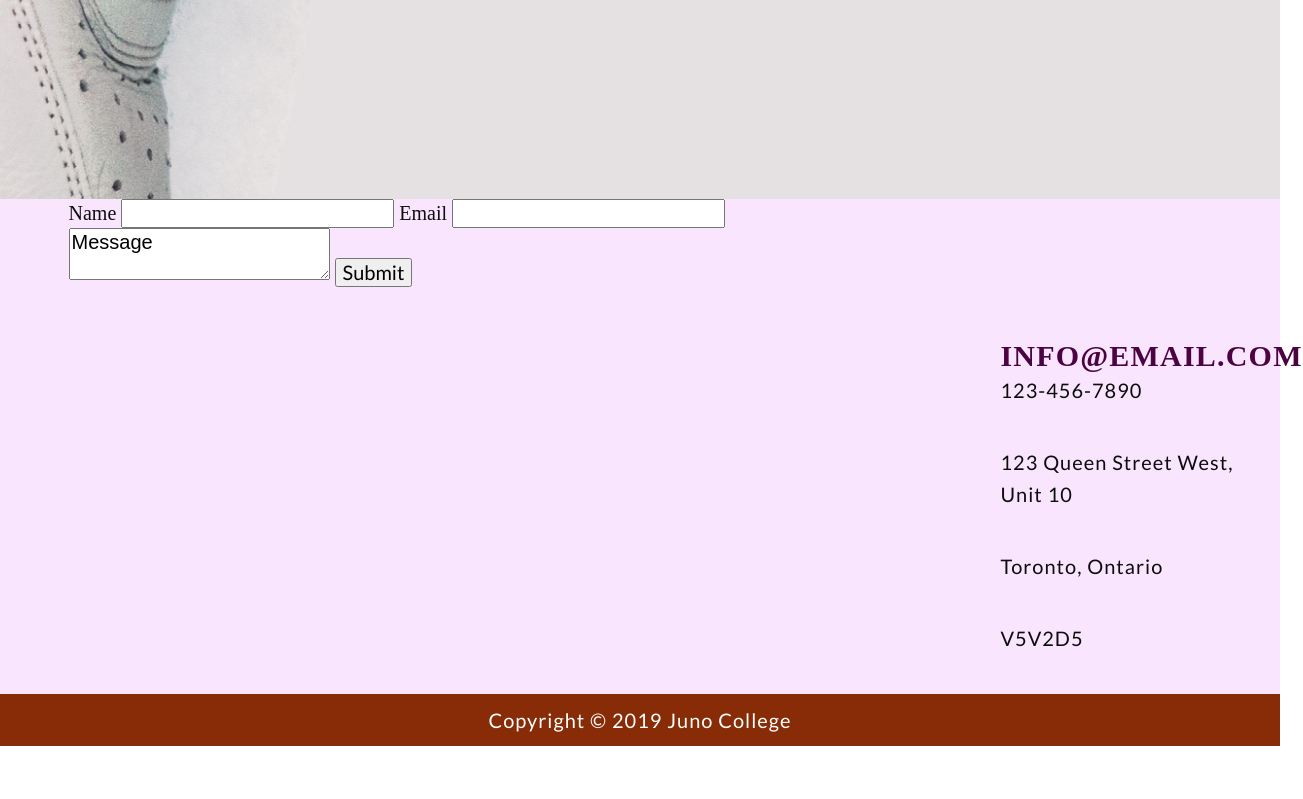
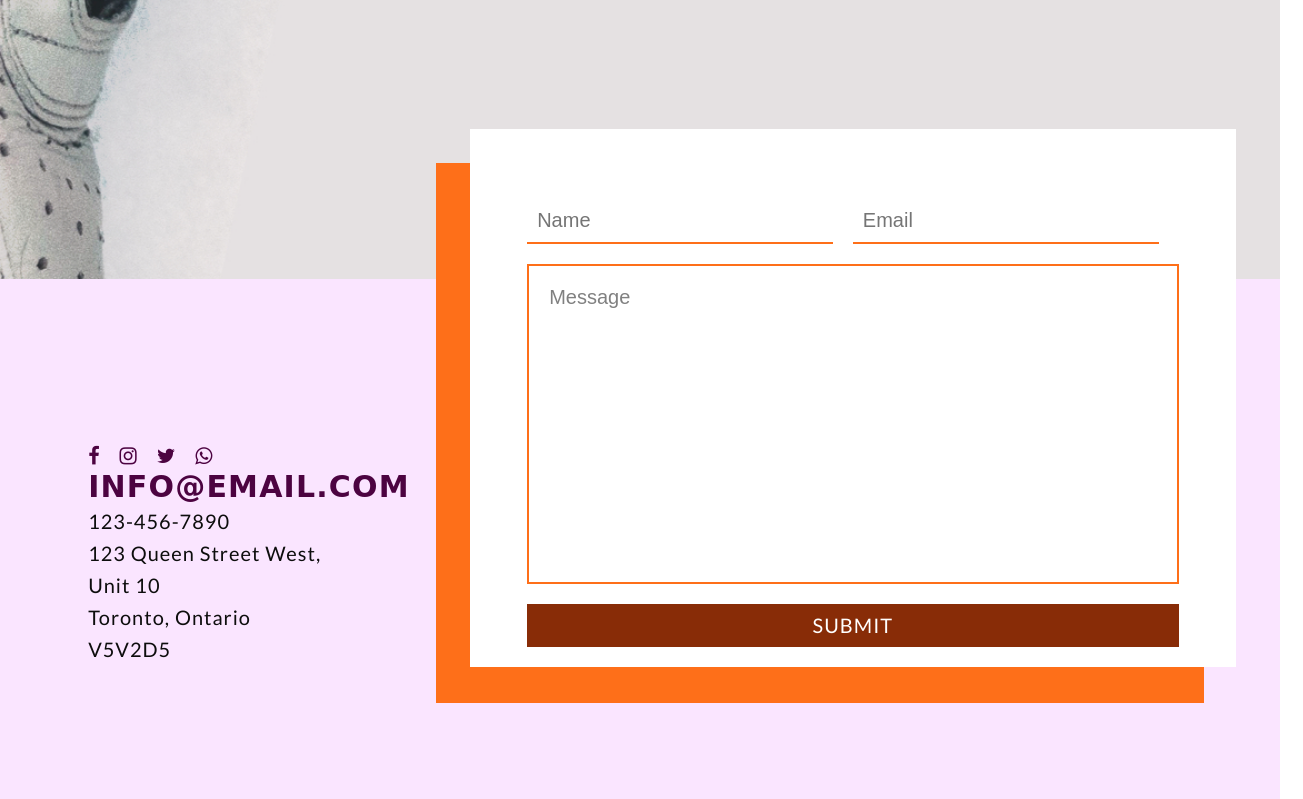
Before and after one commit to kenziebburke/kenzieBurkeProjectOne, a plain HTML site: page contact.html in a window 1280 px wide. Shown: the part 361-1160 px from the top of the page, 1303 px wide, since content can reach past the window. Before the commit the page ends 1107 px from the top, so only its background shows below. Drawn offline with Linux system fonts and the light colour scheme; a web font is replaced by a local one.

Commit message:
styled contact, edited HTML added logos

```diff
--- a/blog.html
+++ b/blog.html
@@ -6,7 +6,8 @@
     <meta name="viewport" content="width=device-width, initial-scale=1.0">
     <title>Shoe Kloset</title>
     <!-- Linking Styles.css -->
-    <link rel="stylesheet" href="styles/style.css">
+    <link rel="stylesheet" href="./styles/style.css">
+
 
     <!-- Linking Contact.html -->
     <link rel="stylesheet" href="./contact.html">
@@ -18,8 +19,6 @@
     <link rel="preconnect" href="https://fonts.googleapis.com">
     <link rel="preconnect" href="https://fonts.gstatic.com" crossorigin>
     <link href="https://fonts.googleapis.com/css2?family=Lato:wght@300;400&family=Pompiere&display=swap" rel="stylesheet">
-
-    <!-- Linking Icons -->
 
 </head>
 
@@ -51,7 +50,7 @@
     </header>
 
     <!-- MAIN -->
-    <main>
+    <main class="blogMain">
         <!-- div to flex the ENTIRE blog contents -->
         <div class="flexBlog">
             <!-- DIV to act as the right hand side of the flex -->
--- a/contact.html
+++ b/contact.html
@@ -6,7 +6,8 @@
     <meta name="viewport" content="width=device-width, initial-scale=1.0">
     <title>Shoe Kloset</title>
     <!-- Linking Styles.css -->
-    <link rel="stylesheet" href="styles/style.css">
+    <link rel="stylesheet" href="./styles/style.css">
+
 
     <!-- Linking Contact.html -->
     <link rel="stylesheet" href="./contact.html">
@@ -20,7 +21,7 @@
     <link href="https://fonts.googleapis.com/css2?family=Lato:wght@300;400&family=Pompiere&display=swap" rel="stylesheet">
 
     <!-- Linking Icons -->
-
+    <link rel="stylesheet" href="https://cdnjs.cloudflare.com/ajax/libs/font-awesome/4.7.0/css/font-awesome.min.css">
 </head>
 
 
@@ -51,12 +52,17 @@
     </header>
 
     <!-- MAIN -->
-    <main>
+    <main class="contactMain">
         <div class="contactFlex">
             <!-- ASIDE SECTION W CONTACT INFO -->
-            <aside>
+            <aside class="contactAside">
                 <div class="wrapper contactFormWrapper">
-                    <!-- 4 icon tags here!!!!!!!!!!!!!!!!! -->
+                    <div class="asideIcons">
+                        <a href="#" class="fa fa-facebook"></a>
+                        <a href="#" class="fa fa-instagram"></a>
+                        <a href="#" class="fa fa-twitter"></a>
+                        <a href="#" class="fa fa-whatsapp"></a>
+                    </div>
                     <div class="contactInfo">
                         <h2>info@email.com</h2>
                         <p>123-456-7890</p>
@@ -68,17 +74,19 @@
             </aside>
 
             <!-- CONTACT FORM -->
-            <section class="contactForm">
+            <section class="contactFormSection">
                 <div class="wrapper contactFormWrapper">
                     <form action="#" method="#" class="contactForm" name="contactForm">
-                        <!-- name input -->
-                        <label for="userName">Name</label>
-                        <input type="text" id="userName" name="userName" required="true">
+                        <div class="contactFormTop">
+                            <!-- name input -->
+                            <label for="userName" class="sr-only">Name</label>
+                            <input type="text" id="userName" name="userName" placeholder="Name"
+                            required="true">
 
-                        <!-- email input -->
-                        <label for="userEmail">Email</label>
-                        <input type="text" id="userEmail" name="userName" required="true">
-
+                            <!-- email input -->
+                            <label for="userEmail" class="sr-only">Email</label>
+                            <input type="text" id="userEmail" name="userName" placeholder="Email" required="true">
+                        </div>
                         <!-- message input -->
                         <label for="message" class="sr-only">Please leave us a message</label>
                         <textarea name="message" id="message" required="true" minlength="5">Message</textarea>
--- a/styles/sass/partials/_blogMain.scss
+++ b/styles/sass/partials/_blogMain.scss
@@ -2,7 +2,7 @@
 @use './mixins' as *;
 
 // SETTING THE BACKGROUND COLOR ON THE MAIN
-main{
+.blogMain{
     background-color: $backgroundColor1;
 }
 
@@ -66,7 +66,7 @@ main{
 .comments{
     padding: 30px 0 100px 0;
     h2{
-        @include h2(2.6rem)
+        @include h2(2.6rem);
     }
 }
 .comment1,
@@ -93,46 +93,28 @@ main{
 // COMMENT FORM STYLING
 .commentForm{
     padding-bottom: 50px;
+    form{
+        background-color: $backgroundColor1;
+    }
     .formTop{
         display: flex;
         margin-bottom: 20px;
         input{
-            flex-basis: 48%;
-            border: 0;
-            background-color: $backgroundColor1;
-            color: gray;
-            border-bottom: 2px solid $borderColor;
-            margin-right: 3%;
+            @include input($backgroundColor1);
         }
     }
     textarea{
-        color: gray;
-        background-color: $backgroundColor1;
-        display: block;
-        border: 2px solid $borderColor;
-        width: 100%;
-        height: 40vh;
-        resize: none;
-        margin-bottom: 20px;
-        padding: 20px;
+        @include textarea($backgroundColor1);
     }
     button{
-        display: block;
-        color: #fff;
-        background-color: $primaryColor;
-        padding: 10px 0;
-        text-transform: uppercase;
-        letter-spacing: 0.05rem;
-        font-size: 1rem;
-        border: none;
-        width: 100%;
+        @include formButton($primaryColor);
     }
 }
 
 // ASIDE STYLING
 // ALSO MAYBE JUST HAVE THE ASIDE UP TOP AS LIKE A DROP DOWN LINK THING IN THE MEDIA QUERIES!!!!!!!!!!!!!!!!!!!!!!!!!!!!!!!!!!!!!!!!!!!!!!!!
 
-aside{
+.asideBlog{
     // changing the order of the aside for desktop
     order: 1;
     // giving the flex children some space and setting a responsive width
--- a/styles/sass/partials/_contactMain.scss
+++ b/styles/sass/partials/_contactMain.scss
@@ -1,6 +1,56 @@
 @use './variables' as *;
 @use './mixins' as *;
+
+.contactMain{
+    background-color: $backgroundColor1;
+    min-height: 80vh;
+}
 
 .contactFlex{
     display: flex;
 }
+
+// CONTACT FORM STYLING
+.contactFormSection{
+    flex-basis: 70%;
+    margin-left: 5%;
+    margin-right: 5%;
+    background-color: $backgroundColor2;
+    padding: 20px 0;
+    box-shadow: -33px 35px 0px 1px $borderColor;
+    position: relative;
+    top: -150px;
+    left: 20px;
+
+    .contactFormTop{
+        display: flex;
+        margin-bottom: 20px;
+        padding-top: 60px;
+        input{
+            @include input($backgroundColor2);
+        }
+    }
+    textarea{
+        @include textarea(#fff);
+    }
+    button{
+        @include formButton($detailColor);
+    }
+}
+
+// ADDRESS STYLING
+.contactAside{
+    flex-basis: 15%;
+    margin-left: 5%;
+    padding-top: 13%;
+    h2{
+        @include h2(1.5rem);
+    }
+    .asideIcons{
+        height: 25px;
+        a{
+            color: $primaryColor;
+            margin-right: 15px;
+        }
+    }
+}
--- a/styles/sass/partials/_globalStyles.scss
+++ b/styles/sass/partials/_globalStyles.scss
@@ -30,6 +30,10 @@ ul{
     list-style: none;
 }
 
+address{
+    text-transform: none;
+}
+
 .wrapper{
     max-width: 1280px;
     margin: 0 auto;
--- a/styles/sass/partials/_header.scss
+++ b/styles/sass/partials/_header.scss
@@ -8,12 +8,12 @@
 
 .contactHeader{
     background-image: url(../assets/contact-image.jpg);
-    min-height: 70vh;
+    min-height: 80vh;
 }
 
 .blogHeader{
     background-image: url(../assets/blog-header.jpg);
-    min-height: 70vh;
+    min-height: 80vh;
 }
 
 // fixing the background image visibility and styling on each page
--- a/styles/sass/partials/_indexMain.scss
+++ b/styles/sass/partials/_indexMain.scss
@@ -109,6 +109,25 @@
         padding-right: 5%;
     }
 
+    // flexing the icons and h2 into row
+    .locationsIconFlex,
+    .communityIconFlex,
+    .blogIconFlex,
+    .phoneIconFlex{
+        display: flex;
+        i{
+            width: 20px;
+            color: $primaryColor;
+        }
+    }
+
+    .locations{
+        i{
+            height: 30px;
+            width: 30px;
+            color: $primaryColor;
+        }
+    }
     h2{
         @include h2(2.6rem);
         padding-bottom: 10px;
--- a/styles/sass/partials/_mixins.scss
+++ b/styles/sass/partials/_mixins.scss
@@ -17,3 +17,37 @@
     font-size: 1rem;
     border: none;
 }
+
+@mixin formButton($backgroundColor){
+    display: block;
+    color: #fff;
+    background-color: $backgroundColor;
+    padding: 10px 0;
+    text-transform: uppercase;
+    letter-spacing: 0.05rem;
+    font-size: 1rem;
+    border: none;
+    width: 100%;
+}
+
+@mixin textarea($backgroundColorValue){
+    color: gray;
+    background-color: $backgroundColorValue;
+    display: block;
+    border: 2px solid #FE6F19;
+    width: 100%;
+    height: 40vh;
+    resize: none;
+    margin-bottom: 20px;
+    padding: 20px;
+}
+
+@mixin input($back-groundColor){
+    flex-basis: 48%;
+    border: 0;
+    background-color: $back-groundColor;
+    color: gray;
+    border-bottom: 2px solid #FE6F19;
+    margin-right: 3%;
+    padding: 0 0 10px 10px;
+}
--- a/styles/sass/partials/_typography.scss
+++ b/styles/sass/partials/_typography.scss
@@ -1,5 +1,5 @@
 h1, h2 {
-    font-family: 'Pompiere', serif;
+    font-family: 'Pompiere', cursive;
     margin: 0;
     padding: 0;
 }
```
Also changed, not shown: index.html (+18 -10 lines), styles/style.css.
